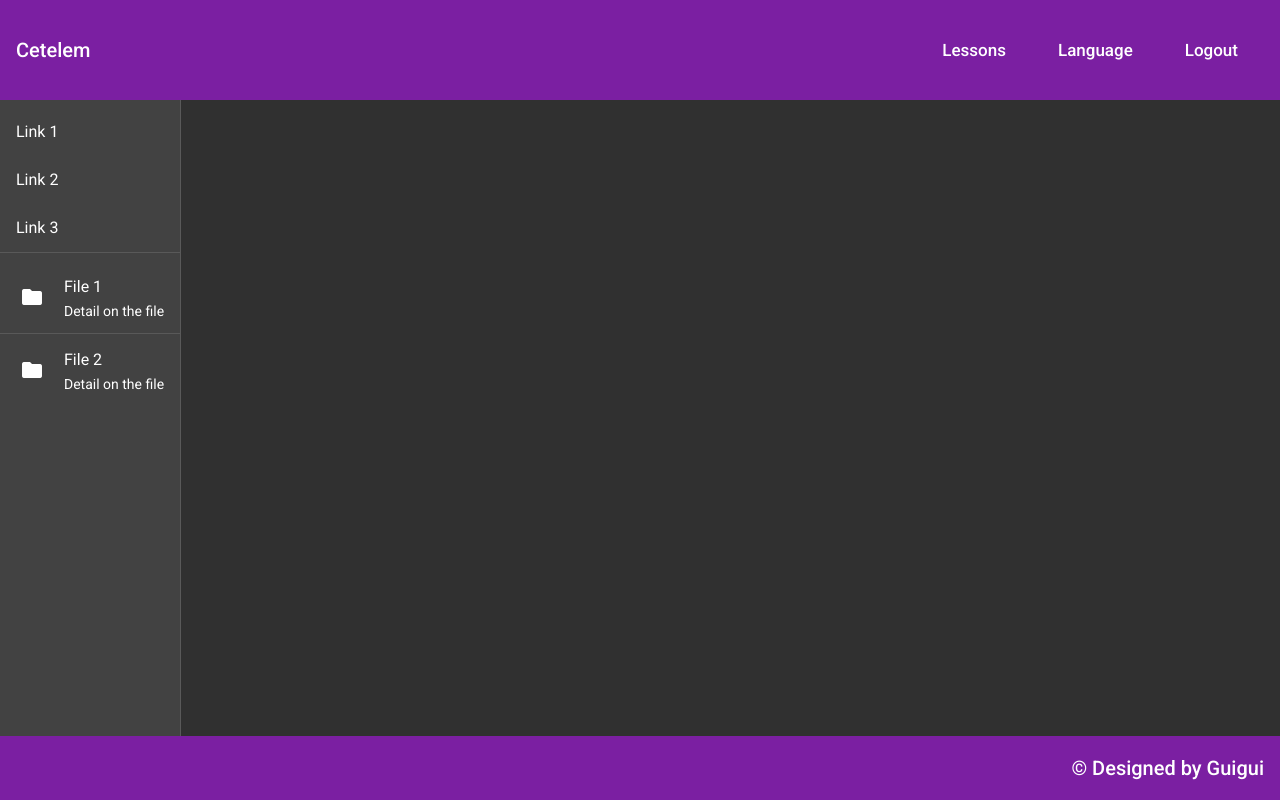
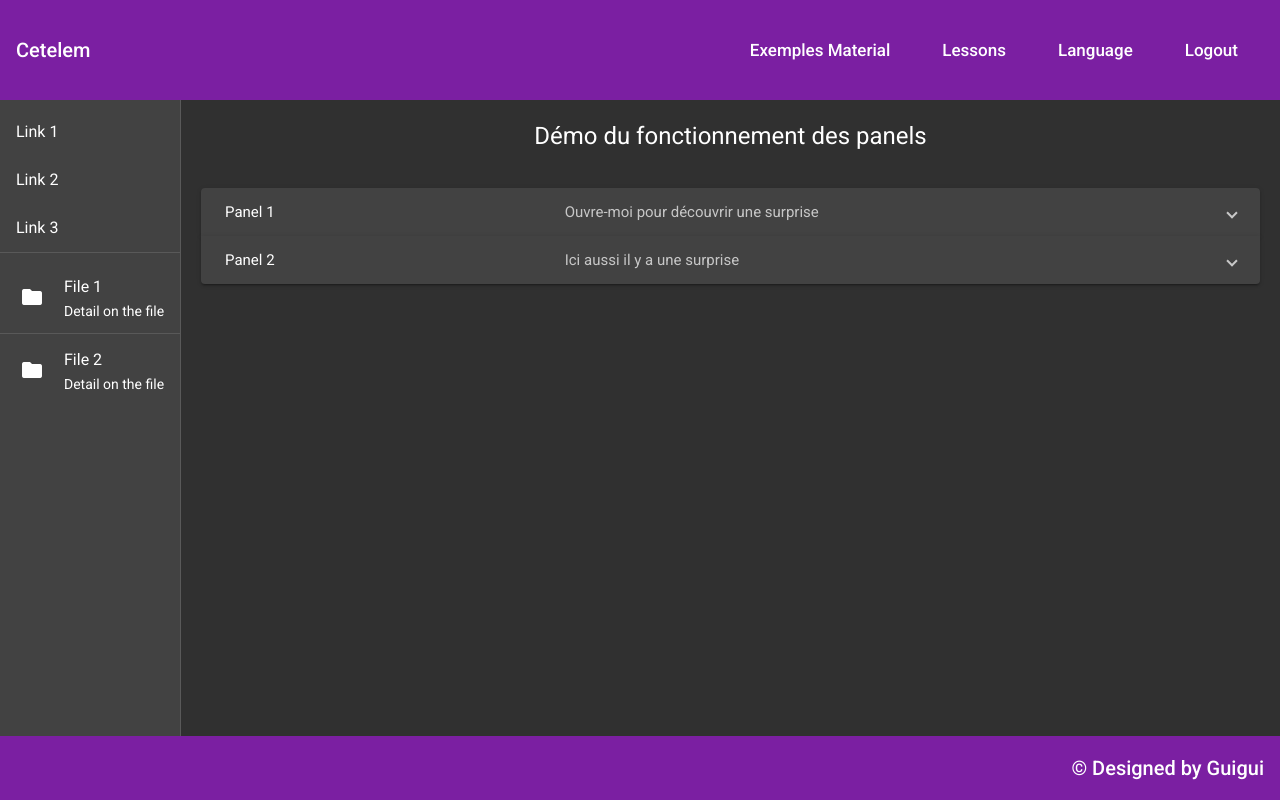
Before and after one commit to Guillaume1979/Angular-Material-Demo, an Angular app in the folder Front/: page /panel in a window 1280 px wide. Before the commit this address led to /. Built offline with nearby package versions, Linux system fonts and the light colour scheme.

Commit message:
adding panel component

```diff
--- /dev/null
+++ b/Front/src/app/content/panel/panel.component.css
@@ -0,0 +1,8 @@
+h1 {
+  padding: 20px;
+  text-align: center;
+}
+
+mat-expansion-panel {
+  margin: 0 20px;
+}
--- /dev/null
+++ b/Front/src/app/content/panel/panel.component.html
@@ -0,0 +1,36 @@
+<h1>Démo du fonctionnement des panels</h1>
+
+
+<!--multi="true" allows to open several panel without closing the other-->
+<!--hideToggle allows to hide the arrow on the left of the panel-->
+<mat-accordion>
+<mat-expansion-panel>
+  <mat-expansion-panel-header>
+    <mat-panel-title>
+      Panel 1
+    </mat-panel-title>
+    <mat-panel-description>
+      Ouvre-moi pour découvrir une surprise
+    </mat-panel-description>
+  </mat-expansion-panel-header>
+  <p>Xavier est trop beau sur sa moto !!!</p>
+  <mat-action-row>
+    <button mat-button>Voir la photo de Xav</button>
+  </mat-action-row>
+</mat-expansion-panel>
+
+<mat-expansion-panel>
+  <mat-expansion-panel-header>
+    <mat-panel-title>
+      Panel 2
+    </mat-panel-title>
+    <mat-panel-description>
+      Ici aussi il y a une surprise
+    </mat-panel-description>
+  </mat-expansion-panel-header>
+  <p>Guillaume est plus sexy encore avec sa Kangoo !!!</p>
+  <mat-action-row>
+    <button mat-button>Voir Guillaume écraser la moto de Xav</button>
+  </mat-action-row>
+</mat-expansion-panel>
+</mat-accordion>
--- /dev/null
+++ b/Front/src/app/content/panel/panel.component.ts
@@ -0,0 +1,15 @@
+import { Component, OnInit } from '@angular/core';
+
+@Component({
+  selector: 'app-panel',
+  templateUrl: './panel.component.html',
+  styleUrls: ['./panel.component.css']
+})
+export class PanelComponent implements OnInit {
+
+  constructor() { }
+
+  ngOnInit(): void {
+  }
+
+}
--- a/Front/src/app/shared/header/header.component.html
+++ b/Front/src/app/shared/header/header.component.html
@@ -7,6 +7,10 @@
     <a [routerLink]="['']">Cetelem</a>
   </div>
   <div class="rightMenu">
+    <button mat-button [matMenuTriggerFor]="examples">Exemples Material</button>
+    <mat-menu #examples>
+      <button mat-menu-item [routerLink]="['panel']">Panels</button>
+    </mat-menu>
     <button mat-button [matMenuTriggerFor]="lessons">Lessons</button>
     <mat-menu #lessons="matMenu">
       <ng-template matMenuContent>
```
Also changed, not shown: Front/src/app/app.module.ts (+17 -13 lines), 1 other file (tests, documents, lock files or other folders).
